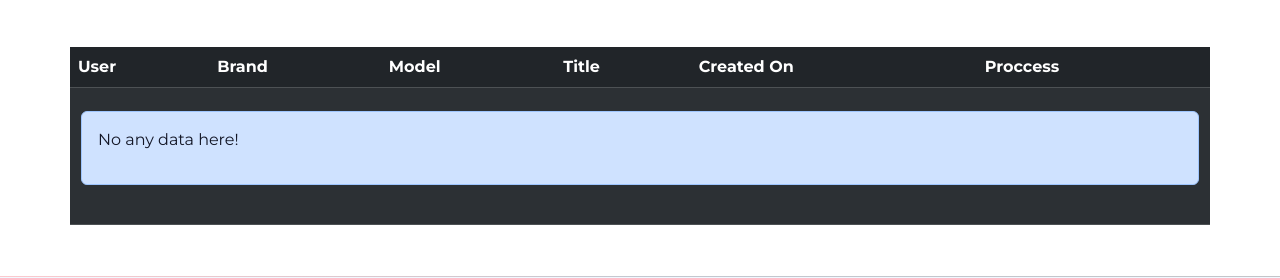
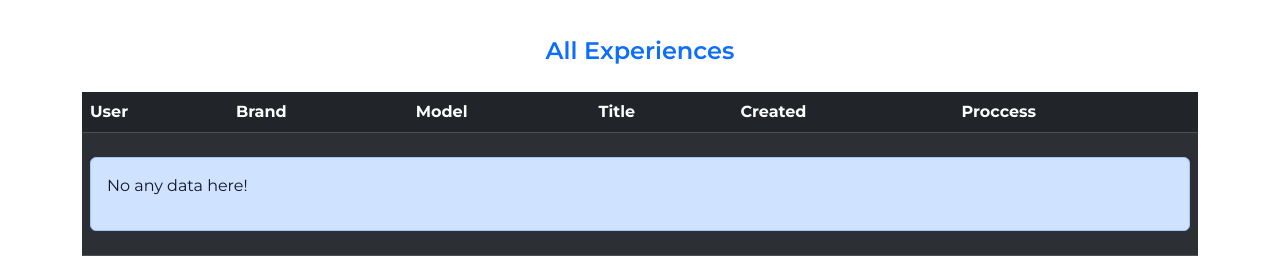
Before and after one commit to mdurmus/roadster-expert, a Django app: page /experiences/ in a window 1280 px wide. Shown: the part 352-630 px from the top of the page. Run offline with Django 5.2, Linux system fonts and the light colour scheme; the visitor is signed in with stand-in values (Sample User, id 1); data that the repository does not hold is empty; some libraries are stand-ins or nearby versions.

Commit message:
experiences pages updated

```diff
--- a/templates/experiences/experience_list.html
+++ b/templates/experiences/experience_list.html
@@ -3,18 +3,20 @@
 {% block content %}
 {% include 'html_parts/hero.html' %}
 
-
-
-<div class="container">
+<!--All experiences section-->
+<section class="section-margin">
+    <div class="container">
+        <h3 class="text-center">All Experiences</h3>
     <div class="row">
-        <table class="table table-dark table-striped mt-5">
+        <div class="table-responsive">
+        <table class="table table-dark table-striped mt-3">
             <thead>
               <tr>
                 <th>User</th>
                 <th>Brand</th>
                 <th>Model</th>
                 <th>Title</th>
-                <th>Created On</th>
+                <th>Created</th>
                 <th>Proccess</th>
               </tr>
             </thead>
@@ -27,24 +29,25 @@
                         <td>{{exp.model}}</td>
                         <td>{{exp.title}}</td>
                         <td>{{exp.created_on |date:"F j, Y"}}</td>
-                        <td><a href="{% url 'experience-detail' exp_id=exp.id %}" class="btn btn-sm btn-danger">Detail</a></td>
+                        <td><a href="{% url 'experience-detail' exp_id=exp.id %}" class="btn btn-sm btn-info">Detail</a></td>
                     </tr>
                     {% endfor%}
                 {% else %}
                 <tr>
                     <td colspan="6">
-                        <div class="row" style="padding: 15px;">
+                        <div class="mt-3 mb-3">
                             <div class="alert alert-primary" >
                                 <p>No any data here!</p>
                               </div>
                         </div>
-
                     </td>
                 </tr>
                 {% endif%}
             </tbody>
-          </table>
+        </table>
+        </div>
     </div>
-</div>
-
+    </div>
+</section>
+<!--End of all experiences section-->
 {% endblock %}
--- a/templates/html_parts/navbar.html
+++ b/templates/html_parts/navbar.html
@@ -52,6 +52,9 @@
             Experiences
           </a>
           <ul class="dropdown-menu" aria-labelledby="category-menu">
+            <li>
+              <a class="dropdown-item" href="{% url 'create-experience' %}">Create Experience</a>
+            </li>
             <li>
               <a class="dropdown-item" href="{% url 'experiences-list' %}">All Experiences</a>
             </li>
--- a/todo.txt
+++ b/todo.txt
@@ -14,3 +14,7 @@ css notes:
 #menuSeperator soldan sagdan 15px bosluk cihaza göre font ayarla
 .navbar a { font-size:1.2rem;}
 .navbar li
+
+
+for antonio:
+hem you are here hemde, h3 baslik bilgisi mantiklimi birini sileyimmi?
```
Also changed, not shown: templates/experiences/create_experience.html (+5 -2 lines), templates/experiences/experience-detail.html (+9 -8 lines), templates/experiences/my_experiences.html (+11 -7 lines), templates/experiences/update-experience.html (+7 -5 lines).
